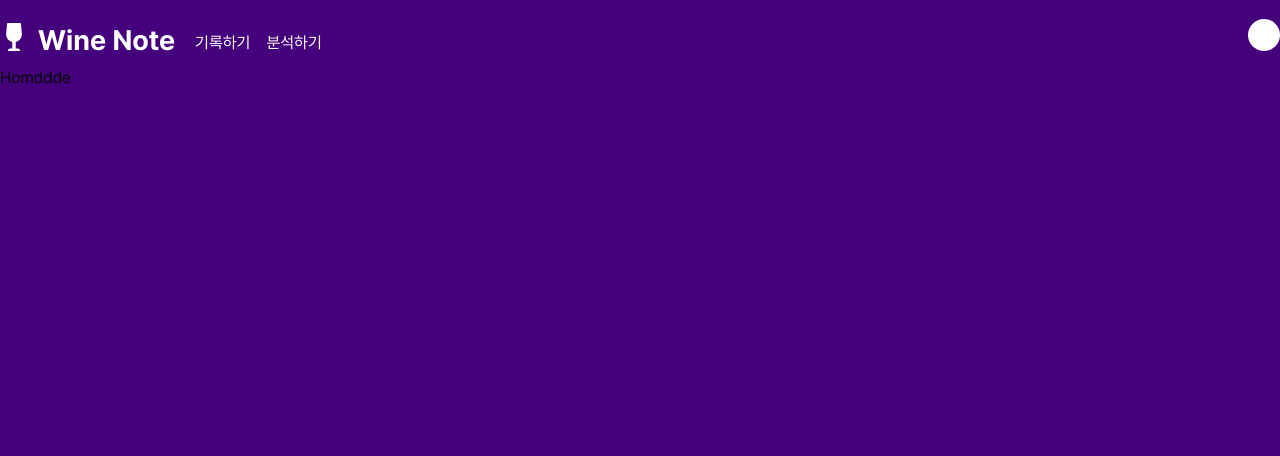
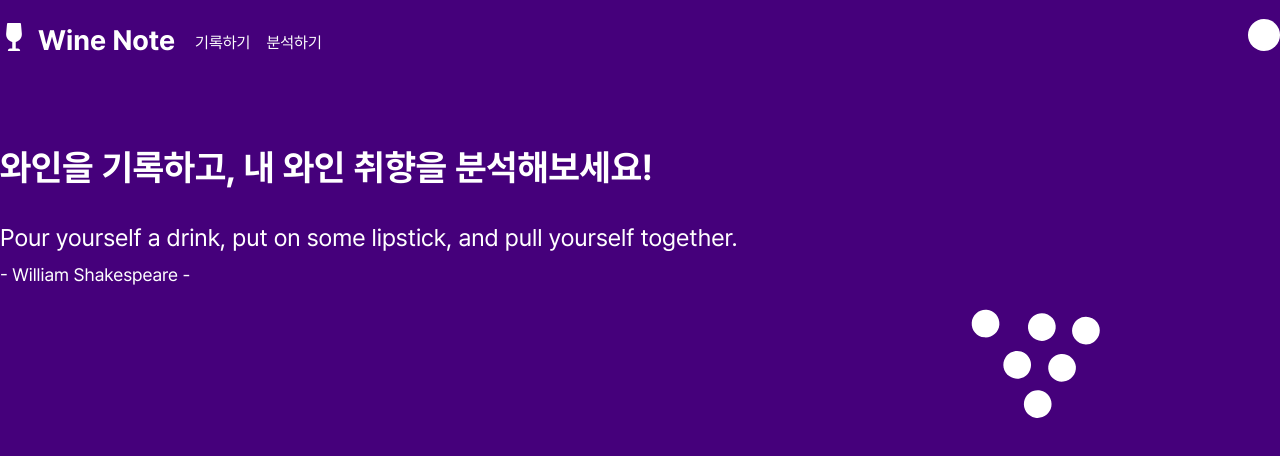
Before and after one commit to JIMIN1020/wine-note, a React (Create React App) app in the folder client/: page / in a window 1280 px wide. Shown: the top 456 px of the page. Built offline with nearby package versions, Linux system fonts and the light colour scheme.

Commit message:
[UI]: 홈화면 타이틀 구현

```diff
--- a/client/src/App.tsx
+++ b/client/src/App.tsx
@@ -44,4 +44,6 @@ const ContainerWithHeader = styled.div`
   width: 100vw;
   height: 100vh;
   padding-top: 70px;
+  display: flex;
+  justify-content: center;
 `;
--- /dev/null
+++ b/client/src/assets/wineQuotes.js
@@ -0,0 +1,62 @@
+export const quotes = [
+  {
+    line: 'Wine is bottled poetry.',
+    writer: '- Robert Louis Stevenson -',
+  },
+  {
+    line: 'My only regret in life is that I did not drink more wine.',
+    writer: '- Ernest Hemingway -',
+  },
+  {
+    line: 'Pour yourself a drink, put on some lipstick, and pull yourself together.',
+    writer: '- Elizabeth Taylor -',
+  },
+  {
+    line: "Age is just a number. It's irrelevant unless, of course, you happen to be a bottle of wine.",
+    writer: '- Joan Collins -',
+  },
+  {
+    line: 'I cook with wine, sometimes I even add it to the food.',
+    writer: '- W.C. Fields -',
+  },
+  {
+    line: 'I drink and I know things.',
+    writer: '- Tyrion Lannister, Game of Thrones -',
+  },
+  {
+    line: 'There comes a time in every woman’s life when the only thing that helps is a glass of champagne.',
+    writer: '- Bette Davis -',
+  },
+  {
+    line: 'I drink to make other people more interesting.',
+    writer: '- Ernest Hemingway -',
+  },
+  {
+    line: 'Taverns are universal places, like churches, hallowed meeting places of all mankind.',
+    writer: '- Iris Murdoch -',
+  },
+  {
+    line: 'Fair thoughts and happy hours attend on you.',
+    writer: '- William Shakespeare -',
+  },
+  {
+    line: 'To good eating belongs good drinking.',
+    writer: '- German Proverb -',
+  },
+  {
+    line: 'The problem with the world is that everyone is a few drinks behind.',
+    writer: '- Humphrey Bogart -',
+  },
+  {
+    line: 'I love everything that’s old: old friends, old times, old manners, old books, old wine.',
+    writer: '- Oliver Goldsmith -',
+  },
+  {
+    line: 'If food is the body of good living, wine is its soul.',
+    writer: '- Clifton Fadiman -',
+  },
+  {
+    line: 'Making good wine is a skill; making fine wine is an art.',
+    writer: '- Robert Mondavi -',
+  },
+];
--- /dev/null
+++ b/client/src/components/home/TitleBox.tsx
@@ -0,0 +1,43 @@
+import React from 'react';
+import styled from 'styled-components';
+import { quotes } from '../../assets/wineQuotes';
+
+const TitleBox: React.FC = () => {
+  return (
+    <Container>
+      <Title>와인을 기록하고, 내 와인 취향을 분석해보세요!</Title>
+      <Quote>
+        <h5>{quotes[Math.floor(Math.random() * 15)].line}</h5>
+        <span>{quotes[Math.floor(Math.random() * 15)].writer}</span>
+      </Quote>
+    </Container>
+  );
+};
+
+export default TitleBox;
+
+const Container = styled.div`
+  display: flex;
+  flex-direction: column;
+  gap: 40px;
+`;
+
+const Title = styled.h2`
+  font-size: 36px;
+  font-weight: 700;
+`;
+
+const Quote = styled.div`
+  width: 1000px;
+  display: flex;
+  flex-direction: column;
+  gap: 16px;
+
+  & h5 {
+    font-size: ${({ theme }) => theme.fontSize.xl};
+  }
+
+  & span {
+    font-size: ${({ theme }) => theme.fontSize.lg};
+  }
+`;
--- a/client/src/pages/Home.tsx
+++ b/client/src/pages/Home.tsx
@@ -1,7 +1,35 @@
 import React from 'react';
+import styled from 'styled-components';
+import TitleBox from '../components/home/TitleBox';
+import Lottie from 'lottie-react';
+import grapeLottie from '../assets/image/grape_lottie.json';
 
 const Home: React.FC = () => {
-  return <div>Homddde</div>;
+  return (
+    <Container>
+      <TitleBox />
+      <LottieWrapper>
+        <Lottie animationData={grapeLottie} />
+      </LottieWrapper>
+    </Container>
+  );
 };
 
 export default Home;
+
+const Container = styled.div`
+  width: 100%;
+  max-width: 1300px;
+  height: 100%;
+  color: ${({ theme }) => theme.colors.font_white};
+  padding: 80px 0px;
+  position: relative;
+`;
+
+const LottieWrapper = styled.div`
+  width: 500px;
+  height: 500px;
+  position: absolute;
+  top: 40px;
+  right: -10px;
+`;
```
